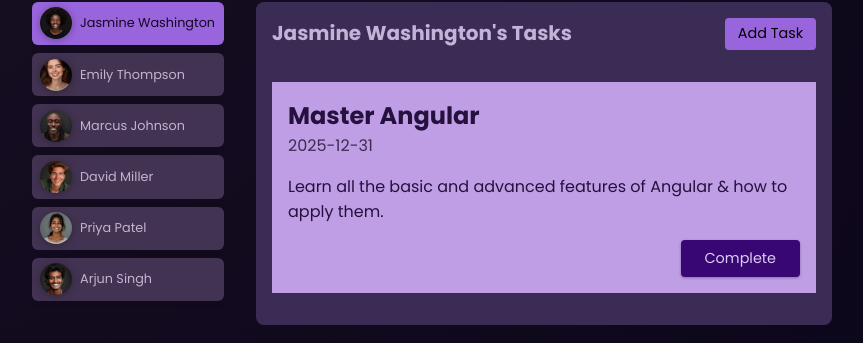
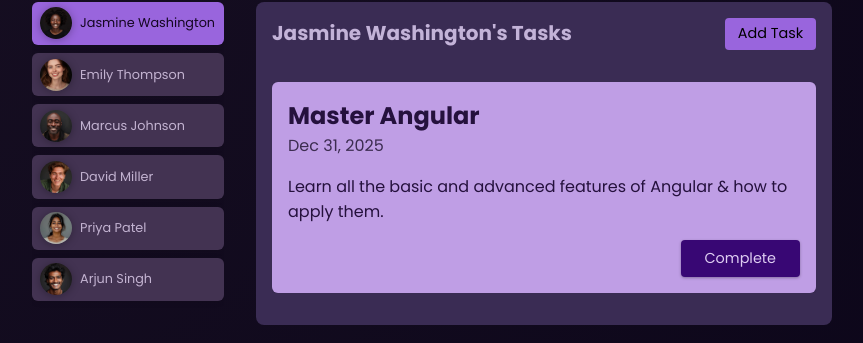
Before and after one commit to Shaban-Eissa/Angular-Complete-Guide, an Angular app in the folder 02-essentials/: page / in a window 1280 px wide. Both pictures are taken after a click on the button "Jasmine Washington". Shown: the part 270-613 px from the top of the page, without its empty margins (208-1071 px from the left). Built offline with nearby package versions, Linux system fonts and the light colour scheme.

Commit message:
refactor: Update task and user components to use shared card component

```diff
--- /dev/null
+++ b/02-essentials/src/app/shared/card/card.component.css
@@ -0,0 +1,5 @@
+div {
+  border-radius: 6px;
+  box-shadow: 0 1px 6px rgba(0, 0, 0, 0.1);
+  overflow: hidden;
+}
--- /dev/null
+++ b/02-essentials/src/app/shared/card/card.component.html
@@ -0,0 +1,3 @@
+<div>
+  <ng-content />
+</div>
--- a/02-essentials/src/app/tasks/task/task.component.html
+++ b/02-essentials/src/app/tasks/task/task.component.html
@@ -1,8 +1,10 @@
+<app-card>
   <article>
     <h2>{{ task.title }}</h2>
-  <time>{{ task.dueDate }}</time>
+    <time>{{ task.dueDate | date }}</time>
     <p>{{ task.summary }}</p>
     <p class="actions">
       <button (click)="onCompleteTask()">Complete</button>
     </p>
   </article>
+</app-card>
--- a/02-essentials/src/app/tasks/task/task.component.ts
+++ b/02-essentials/src/app/tasks/task/task.component.ts
@@ -1,11 +1,13 @@
 import { Component, EventEmitter, Input, Output } from '@angular/core';
 
+import { DatePipe } from '@angular/common';
+import { CardComponent } from '../../shared/card/card.component';
 import { type Task } from './task.model';
 
 @Component({
   selector: 'app-task',
   standalone: true,
-  imports: [],
+  imports: [CardComponent, DatePipe],
   templateUrl: './task.component.html',
   styleUrl: './task.component.css',
 })
--- a/02-essentials/src/app/user/user.component.css
+++ b/02-essentials/src/app/user/user.component.css
@@ -1,9 +1,3 @@
-div {
-  border-radius: 6px;
-  box-shadow: 0 1px 6px rgba(0, 0, 0, 0.1);
-  overflow: hidden;
-}
-
 button {
   display: flex;
   align-items: center;
--- a/02-essentials/src/app/user/user.component.html
+++ b/02-essentials/src/app/user/user.component.html
@@ -1,6 +1,6 @@
-<div>
+<app-card>
   <button [class.active]="selected" (click)="onSelectUser()">
     <img [src]="ImagePath" [alt]="user.name" />
     <span>{{ user.name }}</span>
   </button>
-</div>
+</app-card>
--- a/02-essentials/src/app/user/user.component.ts
+++ b/02-essentials/src/app/user/user.component.ts
@@ -1,11 +1,12 @@
 import { Component, EventEmitter, Input, Output } from '@angular/core';
 
 import { type User } from './user.model';
+import { CardComponent } from "../shared/card/card.component";
 
 @Component({
   selector: 'app-user',
   standalone: true,
-  imports: [],
+  imports: [CardComponent],
   templateUrl: './user.component.html',
   styleUrl: './user.component.css',
 })
```
Also changed, not shown: 02-essentials/src/app/shared/card/card.component.ts (added, +12 -0 lines), 1 other file (tests, documents, lock files or other folders). Lines whose indentation alone changed are shown as unchanged.
